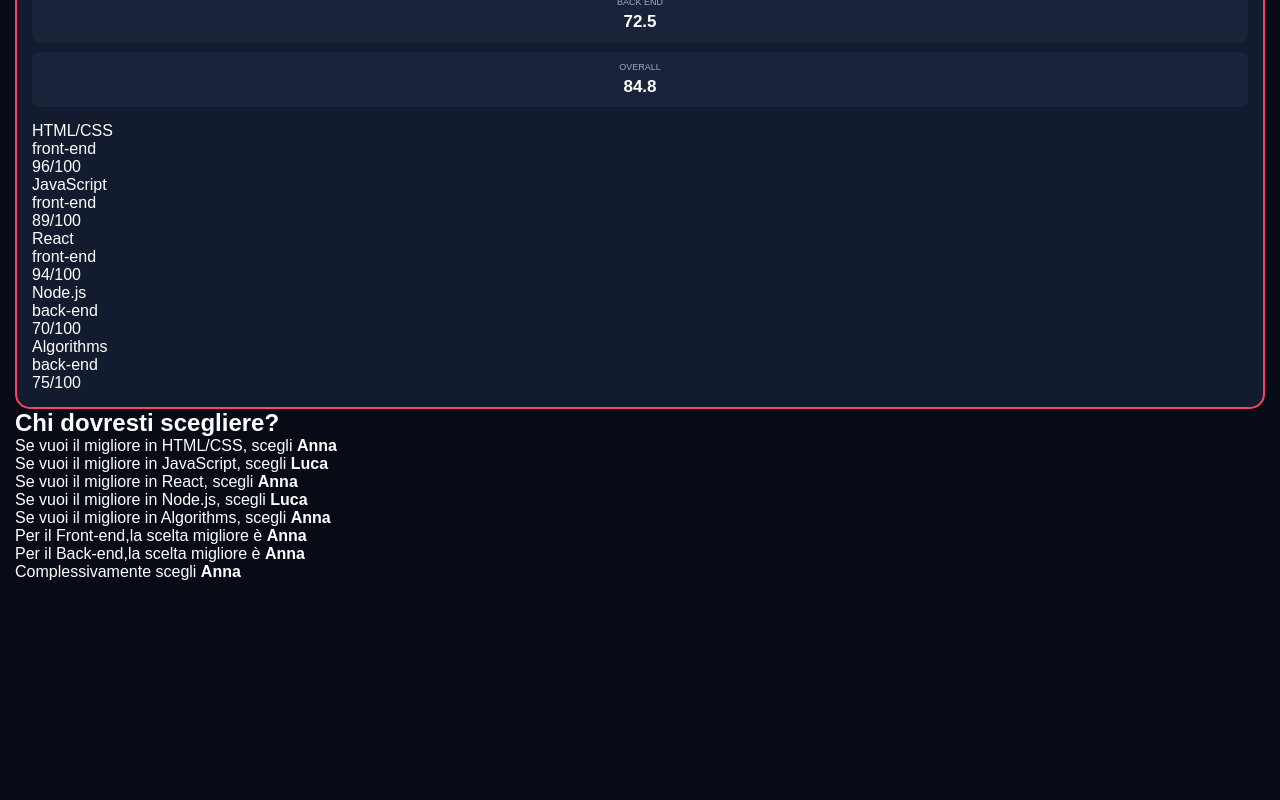
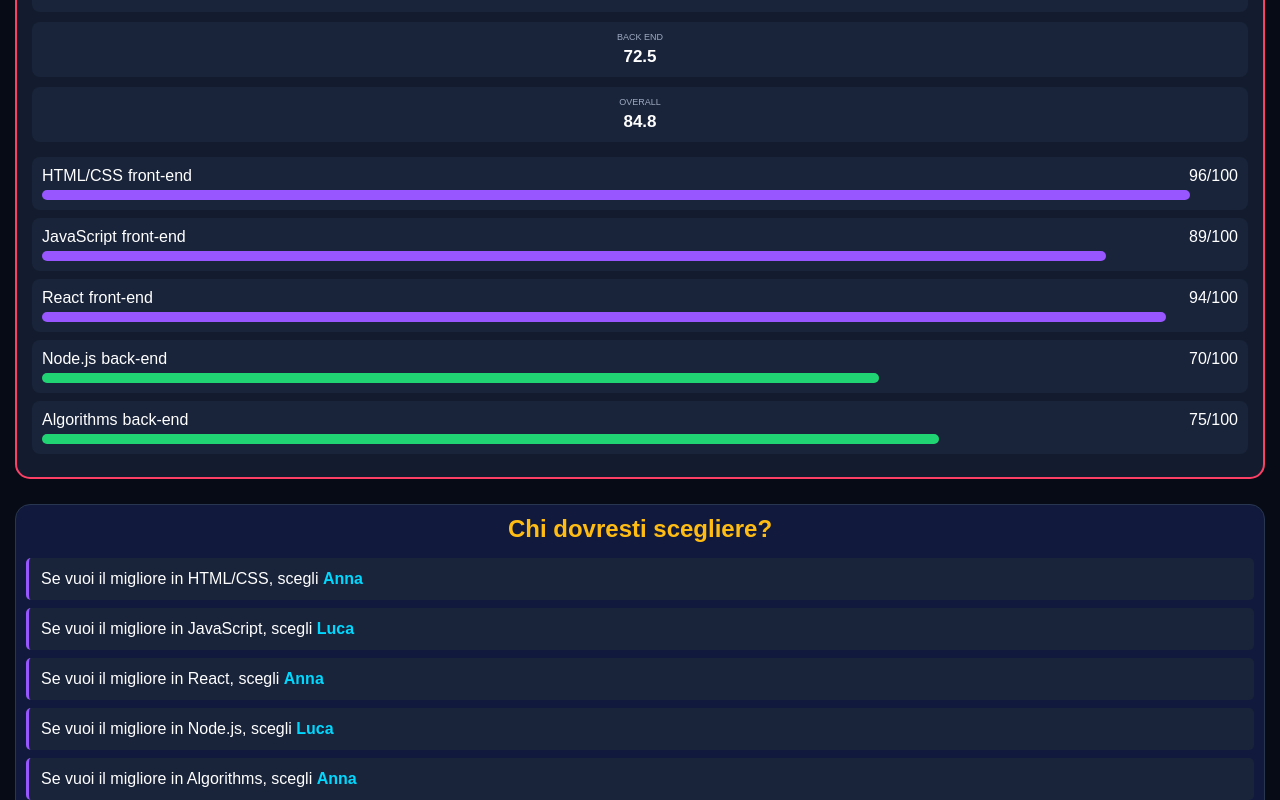
Before and after one commit to lorenzoDiCicco/progetto, a React (Vite) app: page / in a window 1280 px wide. Shown: the part 2280-3080 px from the top of the page. Before the commit the page ends 2911 px from the top, so only its background shows below. Built offline with nearby package versions, Linux system fonts and the light colour scheme.

Commit message:
completati i file css di Result e SkillBar

```diff
--- a/src/Css/Result.css
+++ b/src/Css/Result.css
@@ -0,0 +1,49 @@
+.comparison{
+    margin-top: 25px;
+    padding: 10px;
+    background-color: rgb(17, 26, 60);
+    border: solid 1px rgb(40, 54, 80);
+    border-radius: 15px;
+}
+
+.comparison h2{
+    text-align: center;
+    color: rgb(255, 189, 20);
+    margin-bottom: 15px;
+}
+.list{
+    display: grid;
+    gap: 8px;
+}
+
+.compariosnItem{
+    background-color:rgb(25, 36, 58);
+    padding: 12px;
+    border-left: 3px solid  rgb(151, 87, 255);
+    border-radius: 5px;
+}
+
+.compariosnItem strong{
+    color: rgb(0, 217, 255);
+}
+ .draw{
+    border-color: rgb(255, 189, 23);
+}
+.averegeResults{
+    margin-top: 10px;
+    display: grid;
+    gap: 8px;
+}
+.averageResult{
+    background-color: rgb(25, 36, 58);
+    padding: 12px;
+    border-left: 3px solid rgb(32, 212, 119);
+    border-radius: 5px;
+}
+.overall-result {
+    border-color: rgb(255, 189, 23);
+    text-align: center;
+}
+.averageResult strong{
+     color: #00d9ff;
+}
--- a/src/Css/SkillBar.css
+++ b/src/Css/SkillBar.css
@@ -0,0 +1,33 @@
+.skill{
+    background-color: rgb(25, 36, 58);
+    padding: 10px;
+    border-radius: 8px;
+    margin-bottom: 8px;
+}
+.info{
+    display: flex;
+    justify-content: space-between;
+    margin-bottom: 5px;
+    align-items: center;
+
+}
+.infoSx{
+    display: flex;
+    gap: 5px;
+}
+.background{
+    height: 6px;
+    background-color: rgb(40, 54, 80);
+    border-radius: 10px;
+    overflow: hidden;
+}
+.progress{
+    height: 10px;
+    border-radius: 10px;
+}
+ .front-end{
+    background-color: rgb(151, 86, 255);
+}
+.back-end{
+    background-color: rgb(32, 212, 115);
+}
--- a/src/devWars/Results.tsx
+++ b/src/devWars/Results.tsx
@@ -57,7 +57,7 @@ function getSkill(dev: Dev , label:string):Skill | undefined{
                     )
                 })}
             </div>
-            <div className="averegeResult">
+            <div className="averegeResults">
                 <div className="averageResult frontend-result">
                     <p>Per il Front-end,la scelta migliore è{" "}
                          <strong>{getAverage(devA,"front-end")>getAverage(devB,"front-end")?firstNameA:firstNameB}
```
